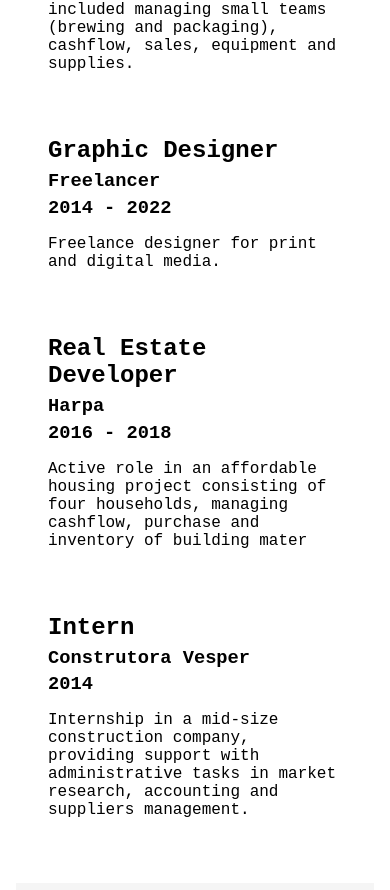
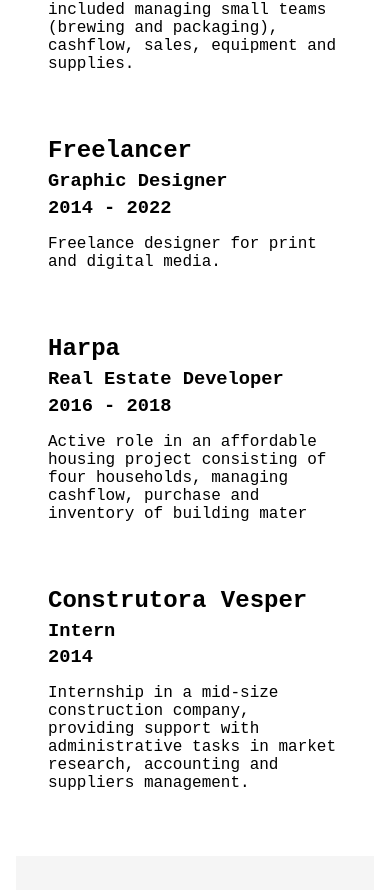
Before and after one commit to marciopinho/portfolio, a React (Vite) app: page / in a window 390 px wide. Shown: the part 3091-3981 px from the top of the page. Built offline with nearby package versions, Linux system fonts and the light colour scheme.

Commit message:
basic mobile site ready

```diff
--- a/src/components/Contact.jsx
+++ b/src/components/Contact.jsx
@@ -7,19 +7,19 @@
             <h1>get in touch.</h1>
             <div className="contact--logos">
 
-                <a className="icon" href="https://www.instagram.com/marciopinho/">
+                <a className="icon" target="_blank" href="https://www.instagram.com/marciopinho/">
                     <FontAwesomeIcon icon={['fab', 'instagram-square']} />
                 </a>
 
-                <a className="icon"  href="https://www.linkedin.com/in/marciopinho42/">
+                <a className="icon" target="_blank" href="https://www.linkedin.com/in/marciopinho42/">
                     <FontAwesomeIcon icon={['fab', 'linkedin']} />
                 </a>
 
-                <a className="icon"  href="https://github.com/marciopinho">
+                <a className="icon" target="_blank" href="https://github.com/marciopinho">
                     <FontAwesomeIcon icon={['fab', 'github-square']} />
                 </a>
 
-                <a className="icon"  href="https://api.whatsapp.com/send/?phone=5531988318145">
+                <a className="icon" target="_blank" href="https://api.whatsapp.com/send/?phone=5531988318145">
                     <FontAwesomeIcon icon={['fab', 'whatsapp-square']} />
                 </a>
             </div>
--- a/src/components/Experience.jsx
+++ b/src/components/Experience.jsx
@@ -14,8 +14,8 @@
 
             <div className="experience--instance">
                 <div>
-                    <h2>Graphic Designer</h2>
-                    <h3 className='experience--role'>Freelancer</h3>
+                    <h2>Freelancer</h2>
+                    <h3 className='experience--role'>Graphic Designer</h3>
                     <h3>2014 - 2022</h3>
                     <p>Freelance designer for print and digital media.</p>
                 </div>
@@ -23,8 +23,8 @@
 
             <div className="experience--instance">
                 <div>
-                    <h2>Real Estate Developer</h2>
-                    <h3 className='experience--role'>Harpa</h3>
+                    <h2>Harpa</h2>
+                    <h3 className='experience--role'>Real Estate Developer</h3>
                     <h3>2016 - 2018</h3>
                     <p>Active role in an affordable housing project consisting of four households, managing cashflow, purchase and inventory of building mater</p>
                 </div>
@@ -32,8 +32,8 @@
 
             <div className="experience--instance">
                 <div>
-                    <h2>Intern</h2>
-                    <h3 className='experience--role'>Construtora Vesper</h3>
+                    <h2>Construtora Vesper</h2>
+                    <h3 className='experience--role'>Intern</h3>
                     <h3>2014</h3>
                     <p>Internship in a mid-size construction company, providing support with administrative tasks in market research, accounting and suppliers management.</p>
                 </div>
```
